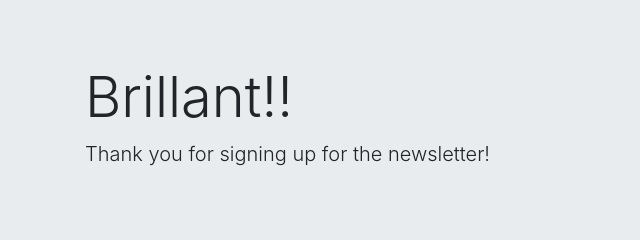
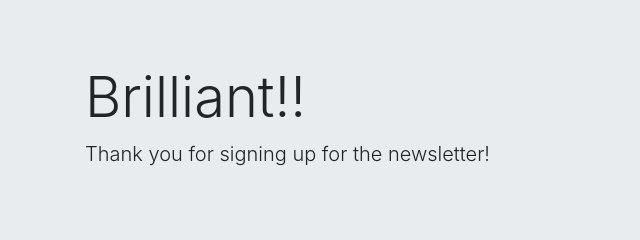
Before and after one commit to SKG360/Newsletter_Signup, a website: page success.html in a window 1280 px wide. Shown: the top 240 px of the page, 0-640 px from the left. Drawn offline with nearby package versions, Linux system fonts and the light colour scheme.

Commit message:
fixes typo

```diff
--- a/success.html
+++ b/success.html
@@ -12,7 +12,7 @@
 
   <div class="jumbotron jumbotron-fluid">
   <div class="container">
-    <h1 class="display-4">Brillant!!</h1>
+    <h1 class="display-4">Brilliant!!</h1>
     <p class="lead">Thank you for signing up for the newsletter!</p>
   </div>
 </div>
```
